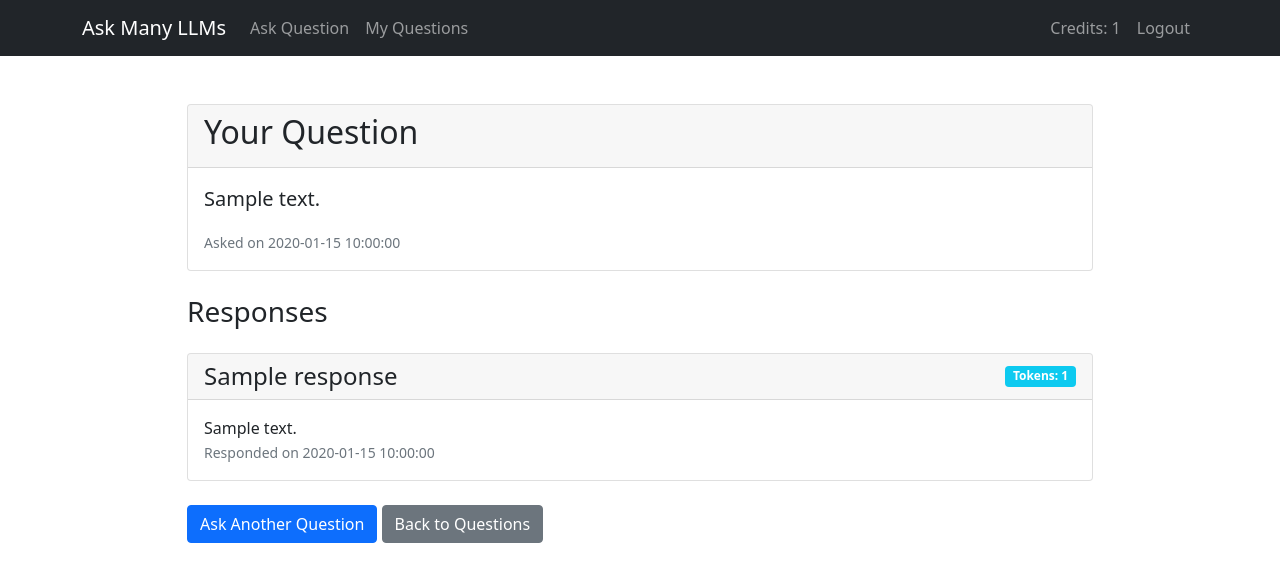
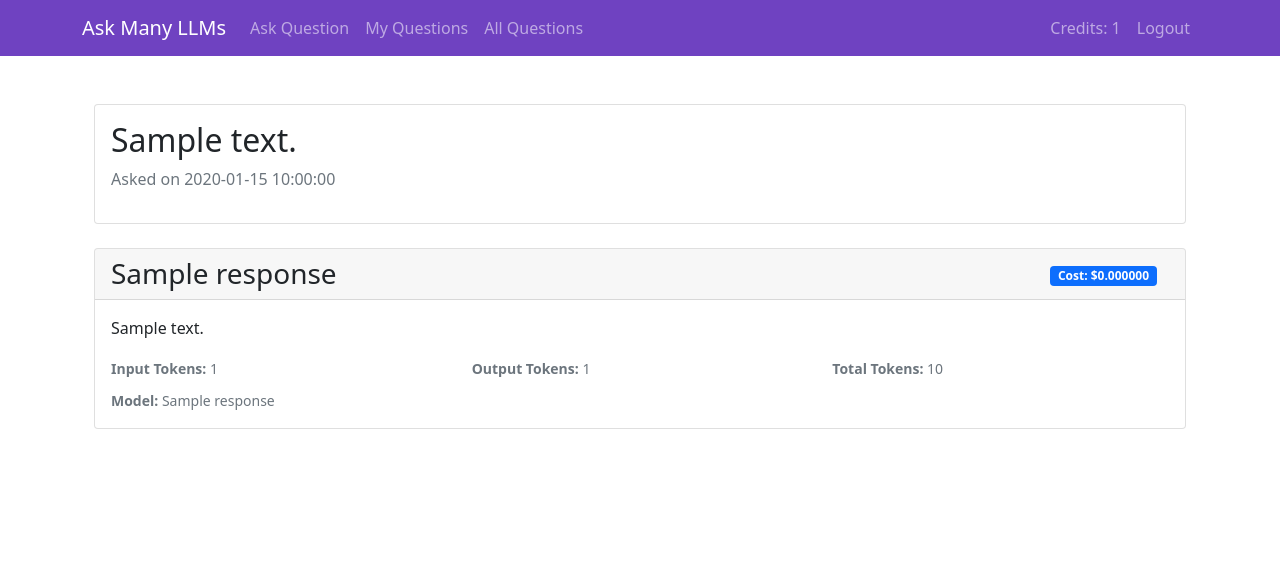
Before and after one commit to gmichnikov/ask-many-llms, a Flask app: page /questions/question/1 in a window 1280 px wide. Shown: the top 582 px of the page. Run offline with Flask 2, Linux system fonts and the light colour scheme; a user stored in the database is signed in; tables that the repository leaves empty hold one stand-in row (values such as "Sample post"); parts of the project's set-up code (start-up, migrations or seed data) failed here and were passed over.

Commit message:
Add more metadata, different models, pricing clarity

```diff
--- a/app/routes/questions.py
+++ b/app/routes/questions.py
@@ -38,8 +38,11 @@
                 response = Response(
                     question=question,
                     llm_name=response_data['llm_name'],
+                    model_name=response_data['metadata'].get('model', response_data['llm_name']),
                     content=response_data['content'],
-                    tokens_used=response_data['tokens_used']
+                    input_tokens=response_data['metadata']['input_tokens'],
+                    output_tokens=response_data['metadata']['output_tokens'],
+                    total_tokens=response_data['metadata']['total_tokens']
                 )
                 db.session.add(response)
 
@@ -61,10 +64,66 @@
     if question.user_id != current_user.id and not current_user.is_admin:
         flash('You do not have permission to view this question.', 'error')
         return redirect(url_for('main.index'))
-    return render_template('questions/view.html', question=question)
+
+    # Get responses for this question
+    responses = []
+    for response in question.responses:
+        # Calculate cost based on the model
+        cost = 0.0
+        if response.llm_name == 'OpenAI':
+            cost = (response.input_tokens / 1_000_000 * 0.40) + (response.output_tokens / 1_000_000 * 1.60)
+        elif response.llm_name == 'Claude':
+            cost = (response.input_tokens / 1_000_000 * 0.80) + (response.output_tokens / 1_000_000 * 4.00)
+        elif response.llm_name == 'Gemini':
+            cost = (response.input_tokens / 1_000_000 * 0.10) + (response.output_tokens / 1_000_000 * 0.40)
+
+        responses.append({
+            'llm_name': response.llm_name,
+            'content': response.content,
+            'metadata': {
+                'input_tokens': response.input_tokens,
+                'output_tokens': response.output_tokens,
+                'total_tokens': response.total_tokens,
+                'cost': cost,
+                'model': response.model_name,
+                'finish_reason': None,
+                'stop_reason': None,
+                'safety_ratings': None
+            }
+        })
+
+    return render_template('questions/view.html', question=question, responses=responses)
 
 @bp.route('/questions')
 @login_required
 def list_questions():
     questions = Question.query.filter_by(user_id=current_user.id).order_by(Question.timestamp.desc()).all()
     return render_template('questions/list.html', questions=questions)
+
+@bp.route('/admin/questions')
+@login_required
+def admin_list_questions():
+    if not current_user.is_admin:
+        flash('You do not have permission to access this page.', 'error')
+        return redirect(url_for('main.index'))
+
+    questions = Question.query.order_by(Question.timestamp.desc()).all()
+    return render_template('questions/admin_list.html', questions=questions)
+
+@bp.route('/admin/question/<int:question_id>/delete', methods=['POST'])
+@login_required
+def admin_delete_question(question_id):
+    if not current_user.is_admin:
+        flash('You do not have permission to delete questions.', 'error')
+        return redirect(url_for('main.index'))
+
+    question = Question.query.get_or_404(question_id)
+    try:
+        db.session.delete(question)
+        db.session.commit()
+        flash('Question deleted successfully.', 'success')
+    except Exception as e:
+        db.session.rollback()
+        flash(f'Error deleting question: {str(e)}', 'error')
+
+    return redirect(url_for('questions.admin_list_questions'))
--- a/app/templates/base.html
+++ b/app/templates/base.html
@@ -10,7 +10,7 @@
     </head>
 
     <body>
-        <nav class="navbar navbar-expand-lg navbar-dark bg-dark">
+        <nav class="navbar navbar-expand-lg navbar-dark" style="background-color: #6f42c1;">
             <div class="container">
                 <a class="navbar-brand" href="{{ url_for('main.index') }}">Ask Many LLMs</a>
                 <button class="navbar-toggler" type="button" data-bs-toggle="collapse" data-bs-target="#navbarNav">
@@ -25,6 +25,11 @@
                             <li class="nav-item">
                                 <a class="nav-link" href="{{ url_for('questions.list_questions') }}">My Questions</a>
                             </li>
+                            {% if current_user.is_admin %}
+                            <li class="nav-item">
+                                <a class="nav-link" href="{{ url_for('questions.admin_list_questions') }}">All Questions</a>
+                            </li>
+                            {% endif %}
                         {% endif %}
                     </ul>
                     <ul class="navbar-nav">
--- a/app/templates/questions/view.html
+++ b/app/templates/questions/view.html
@@ -1,40 +1,85 @@
 {% extends "base.html" %}
+
+{% block title %}Question Details{% endblock %}
 
 {% block content %}
 <div class="container mt-4">
     <div class="row">
-        <div class="col-md-10 offset-md-1">
+        <div class="col-md-12">
             <div class="card mb-4">
-                <div class="card-header">
-                    <h2>Your Question</h2>
-                </div>
                 <div class="card-body">
-                    <p class="lead">{{ question.content }}</p>
-                    <small class="text-muted">Asked on {{ question.timestamp.strftime('%Y-%m-%d %H:%M:%S') }}</small>
+                    <h2 class="card-title">{{ question.content }}</h2>
+                    <p class="text-muted">Asked on {{ question.timestamp.strftime('%Y-%m-%d %H:%M:%S') }}</p>
                 </div>
             </div>
 
-            <h3 class="mb-4">Responses</h3>
-
-            {% for response in question.responses %}
+            {% for response in responses %}
             <div class="card mb-4">
                 <div class="card-header d-flex justify-content-between align-items-center">
-                    <h4 class="mb-0">{{ response.llm_name }}</h4>
-                    <span class="badge bg-info">Tokens: {{ response.tokens_used }}</span>
+                    <h3 class="mb-0">{{ response.llm_name }}</h3>
+                    <div>
+                        <span class="badge bg-primary">Cost: ${{ "%.6f"|format(response.metadata.cost) }}</span>
+                        <div class="btn-group ms-2">
+                            {% if response.llm_name == 'GPT-4.1-mini' %}
+                                <a href="https://openai.com/api/pricing/" target="_blank" class="btn btn-sm btn-outline-secondary" title="OpenAI Pricing">
+                                    <i class="fas fa-info-circle"></i>
+                                </a>
+                            {% elif response.llm_name == 'Claude' %}
+                                <a href="https://www.anthropic.com/pricing#api" target="_blank" class="btn btn-sm btn-outline-secondary" title="Anthropic Pricing">
+                                    <i class="fas fa-info-circle"></i>
+                                </a>
+                            {% elif response.llm_name == 'Gemini' %}
+                                <a href="https://ai.google.dev/gemini-api/docs/pricing" target="_blank" class="btn btn-sm btn-outline-secondary" title="Gemini Pricing">
+                                    <i class="fas fa-info-circle"></i>
+                                </a>
+                            {% endif %}
+                        </div>
+                    </div>
                 </div>
                 <div class="card-body">
-                    <div class="response-content">
-                        {{ response.content | replace('\n', '<br>') | safe }}
+                    <div class="response-content mb-3">
+                        {{ response.content|replace('\n', '<br>')|safe }}
                     </div>
-                    <small class="text-muted">Responded on {{ response.timestamp.strftime('%Y-%m-%d %H:%M:%S') }}</small>
+                    <div class="metadata">
+                        <div class="row">
+                            <div class="col-md-4">
+                                <small class="text-muted">
+                                    <strong>Input Tokens:</strong> {{ response.metadata.input_tokens }}
+                                </small>
+                            </div>
+                            <div class="col-md-4">
+                                <small class="text-muted">
+                                    <strong>Output Tokens:</strong> {{ response.metadata.output_tokens }}
+                                </small>
+                            </div>
+                            <div class="col-md-4">
+                                <small class="text-muted">
+                                    <strong>Total Tokens:</strong> {{ response.metadata.total_tokens }}
+                                </small>
+                            </div>
+                        </div>
+                        <div class="row mt-2">
+                            <div class="col-md-6">
+                                <small class="text-muted">
+                                    <strong>Model:</strong> {{ response.metadata.model }}
+                                </small>
+                            </div>
+                            <div class="col-md-6">
+                                <small class="text-muted">
+                                    {% if response.llm_name == 'GPT-4.1-mini' %}
+                                        <strong>Finish Reason:</strong> {{ response.metadata.finish_reason }}
+                                    {% elif response.llm_name == 'Claude' %}
+                                        <strong>Stop Reason:</strong> {{ response.metadata.stop_reason }}
+                                    {% elif response.llm_name == 'Gemini' and response.metadata.safety_ratings %}
+                                        <strong>Safety Ratings:</strong> {{ response.metadata.safety_ratings }}
+                                    {% endif %}
+                                </small>
+                            </div>
+                        </div>
+                    </div>
                 </div>
             </div>
             {% endfor %}
-
-            <div class="mt-4">
-                <a href="{{ url_for('questions.ask_question') }}" class="btn btn-primary">Ask Another Question</a>
-                <a href="{{ url_for('questions.list_questions') }}" class="btn btn-secondary">Back to Questions</a>
-            </div>
         </div>
     </div>
 </div>
```
Also changed, not shown: app/models.py (+6 -3 lines), app/services/llm_service.py (+111 -14 lines), app/templates/questions/admin_list.html (added, +59 -0 lines), migrations/versions/ba8a5df56db4_add_model_name_column_to_response_model.py (added, +47 -0 lines), migrations/versions/c131a6273e60_update_response_model_to_store_input_.py (added, +38 -0 lines).
